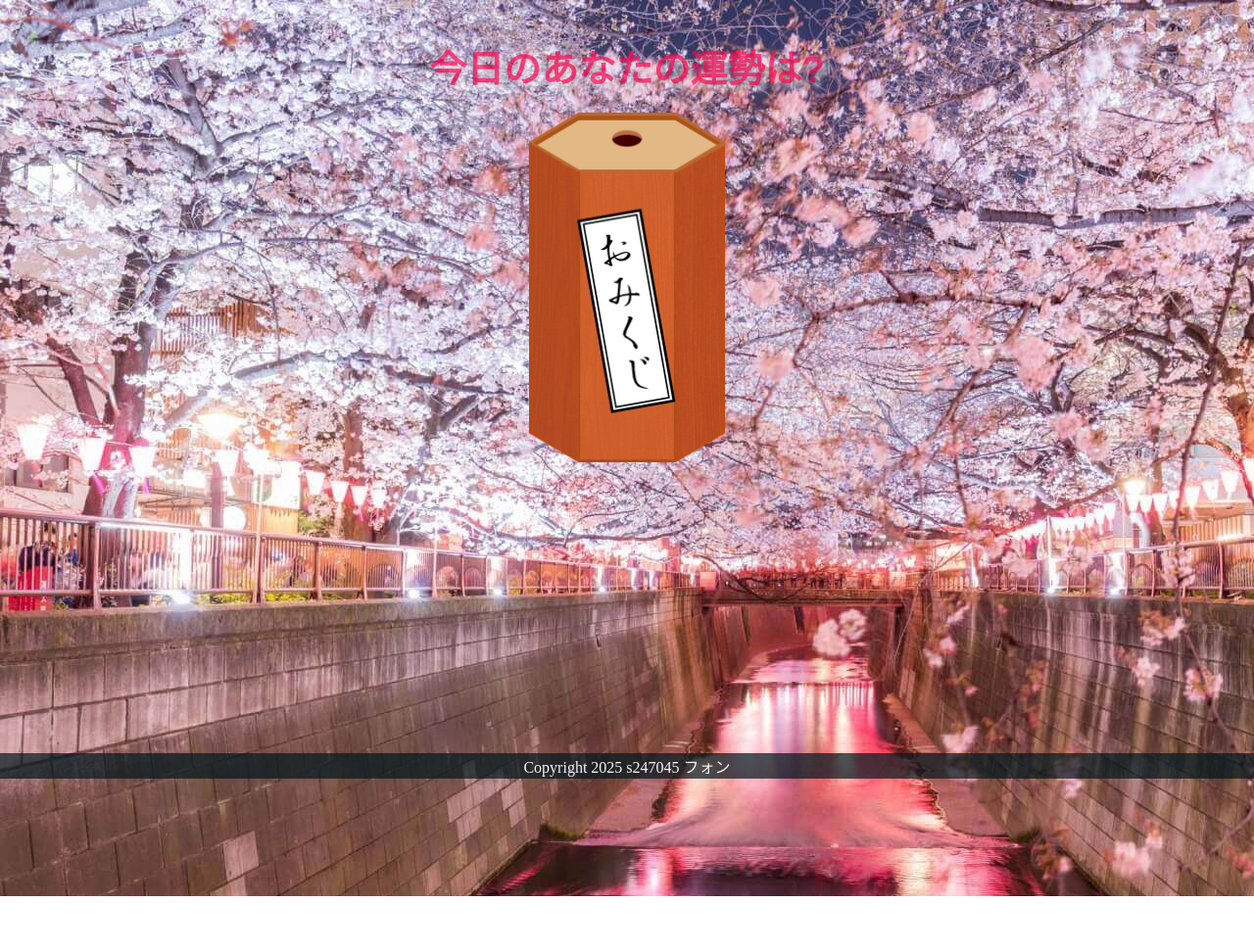
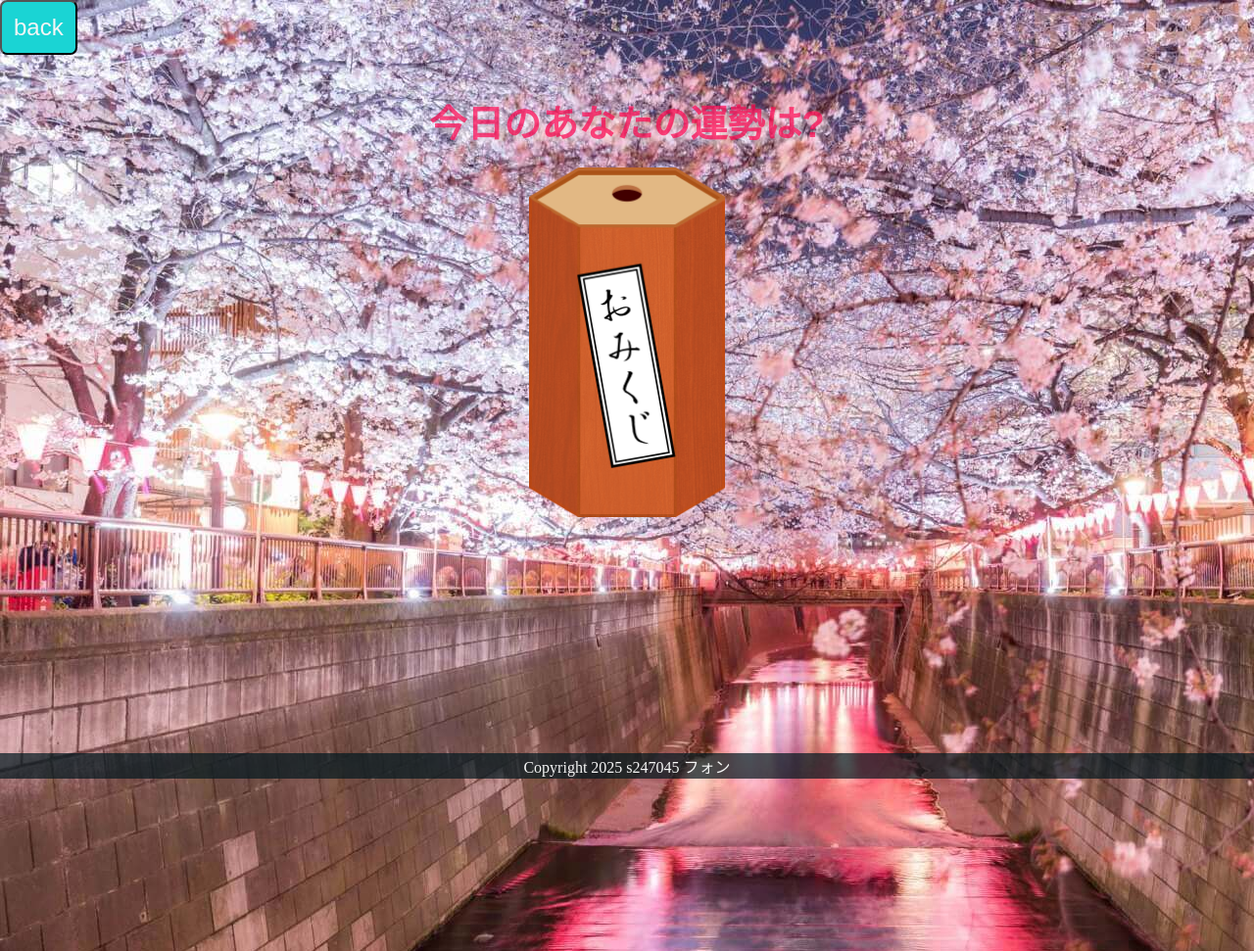
Before and after one commit to hnguyen67/mobileapp1, a plain HTML site: page 10a_omikuji/omikuj.html in a window 1280 px wide. Shown: the whole page at 98% size. Before the commit the page ends 915 px from the top, so only its background shows below. Drawn offline with nearby package versions, Linux system fonts and the light colour scheme.

Commit message:
Add files via upload

```diff
--- a/10a_omikuji/css/omikuji.css
+++ b/10a_omikuji/css/omikuji.css
@@ -167,3 +167,15 @@ footer>p{
         margin: 0;
     }
 }
+
+.back{
+    text-align: left;
+}
+#btn99{
+padding: 0.5em;
+border-radius: 0.3em;
+color: whitesmoke;
+font-size: 1.5em;
+background: rgb(26, 212, 212);
+cursor: pointer; /*カーソルをポインターの形（かたち）にする*/
+}
--- a/10a_omikuji/omikuj.html
+++ b/10a_omikuji/omikuj.html
@@ -10,6 +10,9 @@
 </head>
 
 <body>
+    <div class = "back">
+        <button id="btn99" class="btn" type="button" onclick="history.back()">back</button>
+    </div>
     <div class="shutter opening"></div>
     <header>今日のあなたの運勢は?</header>
     <div class="wrapper" title="大吉 だといいね">
--- a/10c_omikuji/css/omikuji.css
+++ b/10c_omikuji/css/omikuji.css
@@ -223,3 +223,16 @@ footer>p {
         margin: 30px;
     }
 }
+
+
+.back{
+    text-align: left;
+}
+#btn99{
+padding: 0.5em;
+border-radius: 0.3em;
+color: whitesmoke;
+font-size: 1.5em;
+background: rgb(26, 212, 212);
+cursor: pointer; /*カーソルをポインターの形（かたち）にする*/
+}
```
Also changed, not shown: 10c_omikuji/omikuj.html (+3 -0 lines).
